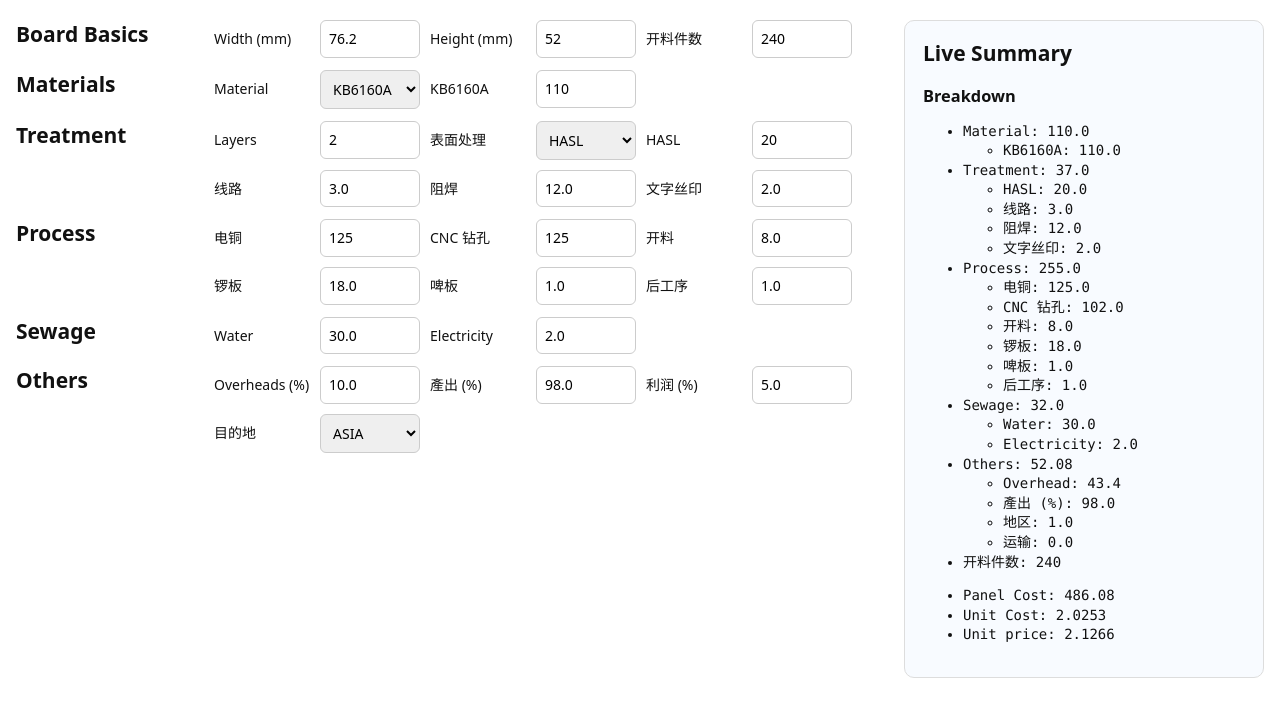
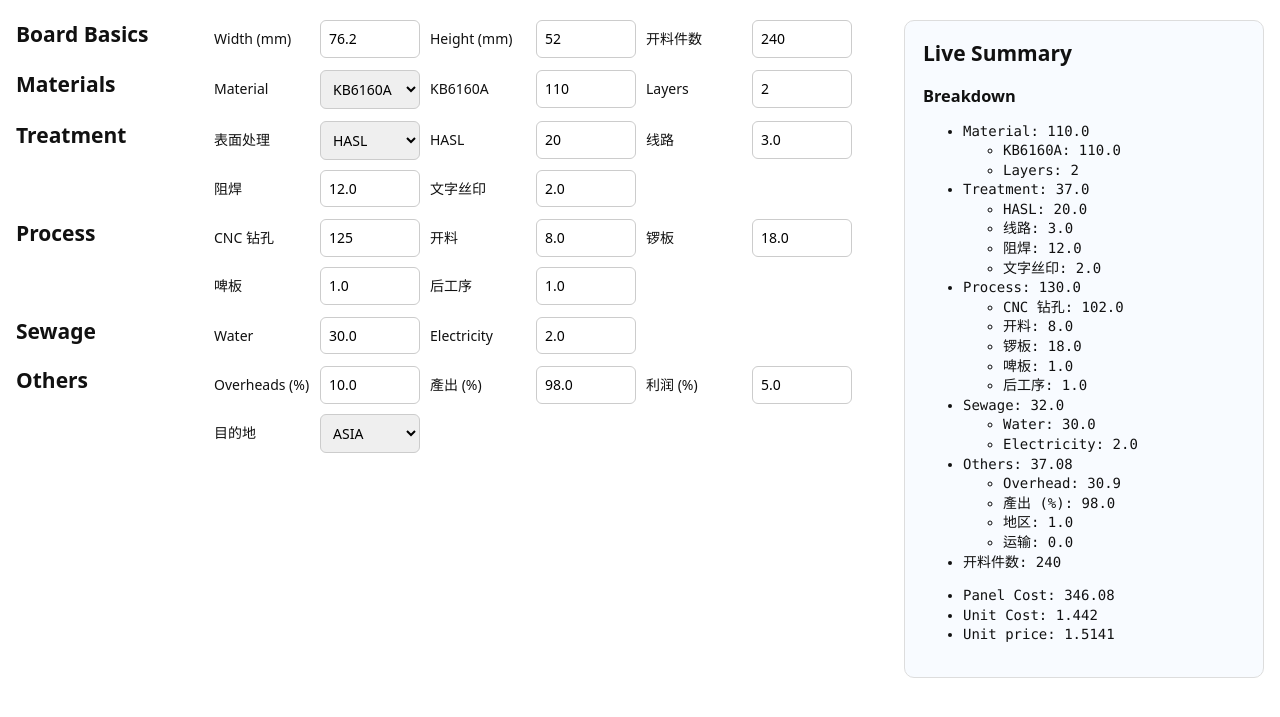
Before and after one commit to s006112/quote, a Flask app: page / in a window 1280 px wide. Shown: the part 55-772 px from the top of the page. Run offline with Flask 3, Linux system fonts and the light colour scheme.

Commit message:
Move layer to material

```diff
--- a/app_q.py
+++ b/app_q.py
@@ -43,7 +43,6 @@ def _validate(d: dict[str, Any]) -> list[str]:
     if not (5 <= d["height"] <= 650): errs.append("Height must be 5–650 mm.")
     if not (1 <= d["layers"] <= 40): errs.append("Layers must be 1–40.")
     if d["panel_boards"] < 1: errs.append("Boards per panel must be >= 1.")
-    if d.get("plating_cost", 0.0) < 0: errs.append("Plating cost must be >= 0.")
     if d.get("cnc_pth_holes", 0) < 0: errs.append("CNC PTH holes must be >= 0.")
     if d.get("cutting_cost", 0.0) < 0: errs.append("Cutting cost must be >= 0.")
     if d.get("routing_cost", 0.0) < 0: errs.append("Routing cost must be >= 0.")
--- a/presets.json
+++ b/presets.json
@@ -5,7 +5,6 @@
     "height": 52,
     "layers": 2,
     "panel_boards": 240,
-    "plating_cost": 125,
     "cnc_pth_holes": 125,
     "material": "KB6160A",
     "finish": "HASL",
@@ -24,7 +23,6 @@
     "yield_pct": 98.0,
 
     "machine_rates": {
-      "direct_pth_per_hole": 0.0017,
       "cnc_pth_per_hole": 0.0034
     },
     "material_prices": {
--- a/pricing.py
+++ b/pricing.py
@@ -8,7 +8,6 @@ class Inputs:
     height: float
     layers: int
     panel_boards: int
-    plating_cost: float
     cnc_pth_holes: int
     material: str
     finish: str
@@ -67,7 +66,6 @@ def price_quote(inp: Inputs, prm: Params) -> dict:
     # Process cost
     mr = prm.machine_rates
     process_components = {
-        "plating": _non_negative(inp.plating_cost),
         "cnc_pth": mr.get("cnc_pth_per_hole", 0.0) * max(0, inp.cnc_pth_holes) * boards_per_panel,
         "cutting": _non_negative(inp.cutting_cost),
         "routing": _non_negative(inp.routing_cost),
--- a/templates/index.html
+++ b/templates/index.html
@@ -50,15 +50,15 @@
             <span id="material-price-label">{{ (values.material or defaults.material) }}</span>
             <input name="material_price" id="material-price-input" type="number" step="1" value="{{ material_price_value }}">
           </label>
+          <label>Layers
+            <input name="layers" type="number" step="1" value="{{ values.layers }}">
+          </label>
         </div>
       </section>
 
       <section>
         <h2>Treatment</h2>
         <div class="grid">
-          <label>Layers
-            <input name="layers" type="number" step="1" value="{{ values.layers }}">
-          </label>
           <label>表面处理
             <select name="finish" id="finish-select">
               {% for f in finish_options %}
@@ -85,9 +85,6 @@
       <section>
         <h2>Process</h2>
         <div class="grid">
-          <label>电铜
-            <input name="plating_cost" type="number" step="0.1" min="0" value="{{ values.plating_cost }}">
-          </label>
           <label>CNC 钻孔
             <input name="cnc_pth_holes" type="number" step="1" min="0" value="{{ values.cnc_pth_holes }}">
           </label>
@@ -155,6 +152,7 @@
               <li>Material: {{ result.breakdown.material.total }}
                 <ul>
                   <li>{{ values.material or 'Laminate' }}: {{ result.breakdown.material.components.laminate }}</li>
+                  <li>Layers: {{ values.layers }}</li>
                 </ul>
               </li>
               <li>Treatment: {{ result.breakdown.treatment.total }}
@@ -167,7 +165,6 @@
               </li>
               <li>Process: {{ result.breakdown.process.total }}
                 <ul>
-                  <li>电铜: {{ result.breakdown.process.components.plating }}</li>
                   <li>CNC 钻孔: {{ result.breakdown.process.components.cnc_pth }}</li>
                   <li>开料: {{ result.breakdown.process.components.cutting }}</li>
                   <li>锣板: {{ result.breakdown.process.components.routing }}</li>
```
